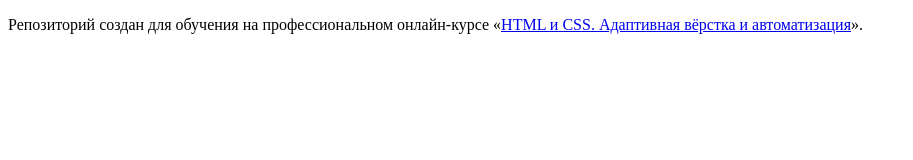
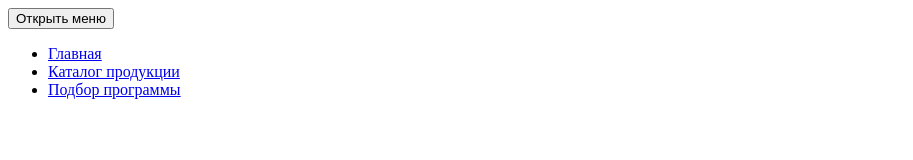
Before and after one commit to htmlacademy-adaptive/2209519-cat-energy-1, a website: page source/index.html in a window 1280 px wide. Shown: the whole page, without its empty margins (0-913 px from the left). Drawn offline with Linux system fonts and the light colour scheme.

Commit message:
Реализует разметку Шапки

```diff
--- a/source/index.html
+++ b/source/index.html
@@ -1,12 +1,59 @@
 <!DOCTYPE html>
 <html lang="ru">
-  <head>
-    <meta charset="utf-8">
-    <title>HTML Academy: Кэт энерджи</title>
-  </head>
-  <body>
 
-    <p>Репозиторий создан для обучения на профессиональном онлайн‑курсе «<a href="https://htmlacademy.ru/intensive/adaptive">HTML и CSS. Адаптивная вёрстка и автоматизация</a>».</p>
+<head>
+  <meta charset="utf-8">
+  <meta name="viewport" content="width=device-width,initial-scale=1">
+  <title>HTML Academy: Кэт энерджи</title>
+</head>
 
-  </body>
+<body class="page__body">
+
+  <div class="page__wrapper">
+
+    <!-- Шапка -->
+
+    <header class="main-header">
+
+      <!-- Логотип -->
+
+      <a class="main-header__logo logotype" href="#" aria-label="Главная страница">
+
+        <div class="logotype__wrapper"></div>
+        <div class="logotype__icon-text-wrapper"></div>
+
+      </a>
+
+      <!-- Навигация -->
+
+      <nav class="main-header__navigation main-navigation main-navigation--closed">
+
+        <button class="main-navigation__toggle" type="button">
+          <span class="visually-hidden">Открыть меню</span>
+        </button>
+
+        <ul class="main-navigation__list">
+
+          <li class="main-navigation__item">
+            <a class="main-navigation__link link" href="#">Главная</a>
+          </li>
+
+          <li class="main-navigation__item">
+            <a class="main-navigation__link link" href="#">Каталог продукции</a>
+          </li>
+
+          <li class="main-navigation__item">
+            <a class="main-navigation__link link" href="#">Подбор программы</a>
+          </li>
+
+        </ul>
+
+      </nav>
+
+    </header>
+
+  </div>
+
+</body>
+
 </html>
```
